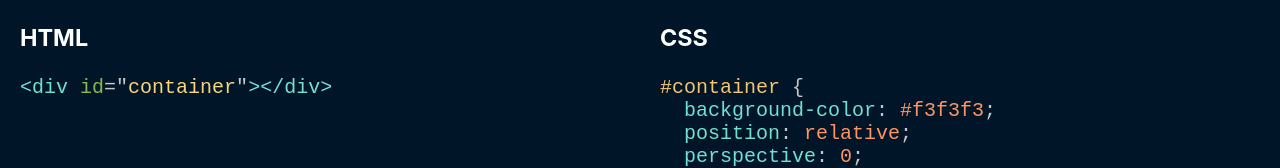
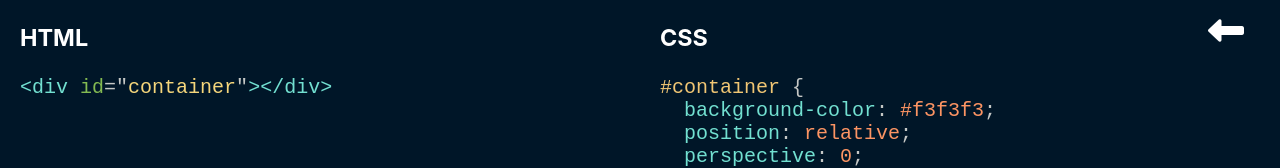
Before and after one commit to sherif-wael/css-art-box, a React (Create React App) app: page /code in a window 1280 px wide. Shown: the top 168 px of the page. Built offline with nearby package versions, Linux system fonts and the light colour scheme.

Commit message:
initial commit

```diff
--- a/src/components/Code.js
+++ b/src/components/Code.js
@@ -4,11 +4,14 @@ import getHtmlCode from "../utils/getHtmlCode";
 import getCssCode from "../utils/getCssCode"
 
 
-function Code({layers, container}){
+function Code({layers, container, history}){
     let htmlCode = getHtmlCode(layers, "container", 0);
     let cssCode = getCssCode(layers, container);
     return (
         <div className="code-page">
+            <button onClick={() => history.goBack()} className="btn go-back">
+                <i className="fas fa-long-arrow-alt-left"></i>
+            </button>
             <div className="pre">
                 <h3>HTML</h3>
                 <pre dangerouslySetInnerHTML={{__html: htmlCode}}>
--- a/src/components/ContainerValues.js
+++ b/src/components/ContainerValues.js
@@ -30,8 +30,8 @@ function ContainerValues({container, addLayer, setContainerStyles, layers, histo
                         onChange={e => setContainerStyles("perspective", e.target.value)} />
             </div>
             <div className="flex lg-margin">
-                <input type="text" className="flex-grow text-input" onChange={e => setName(e.target.value)} value={name}/>
-                <button onClick={() => handleClick(name)} className="add-layer-btn btn white-btn">add layer</button>
+                <input type="text" className="flex-grow text-input" onChange={e => setName(e.target.value)} value={name} placeholder="id" />
+                <button onClick={() => handleClick(name)} className="add-layer-btn btn white-btn">add div</button>
             </div>
             <div className="flex-center lg-margin">
                 <button className="btn view-code-btn black-btn" onClick={() => history.push("/code")}>code</button>
--- a/src/components/SelectedLayerStyles.js
+++ b/src/components/SelectedLayerStyles.js
@@ -23,7 +23,7 @@ function SelectedLayerStyles({layer, setLayerRelativity, setLayerBackground, set
     return (
         <div>
             <div className="lg-margin flex-align-center">
-                <label className="label" htmlFor="layerName">layer:</label>
+                <label className="label" htmlFor="layerName">div:</label>
                 <input type="text" className="flex-grow text-input" id="layerName" placeholder="id"
                         value={layer.id} disabled />
                 <button className="btn delete-shadow-btn" onClick={() => deleteLayer(layer.id)}><i className="fas fa-trash-alt"></i></button>
--- a/src/index.css
+++ b/src/index.css
@@ -474,16 +474,26 @@ body {
   display: grid;
   grid-template-columns: repeat(2, 1fr);
   color: #c5c8c6;
-  background-color: #1d1f21;
   background-color: #001628;
   font-size: 20px;
+}
+.go-back{
+  border: none;
+  background-color: transparent;
+}
+.go-back{
+  position: fixed;
+  top: 10px;
+  right: 30px;
+  font-size: 36px;
+  color: #fff;
 }
 
 .pre{
   box-sizing: border-box;
   padding: 0px 20px;
+  overflow: auto;
   height: 100vh;
-  overflow: auto;
 }
 .pre h3{
   color: #fff;
```
